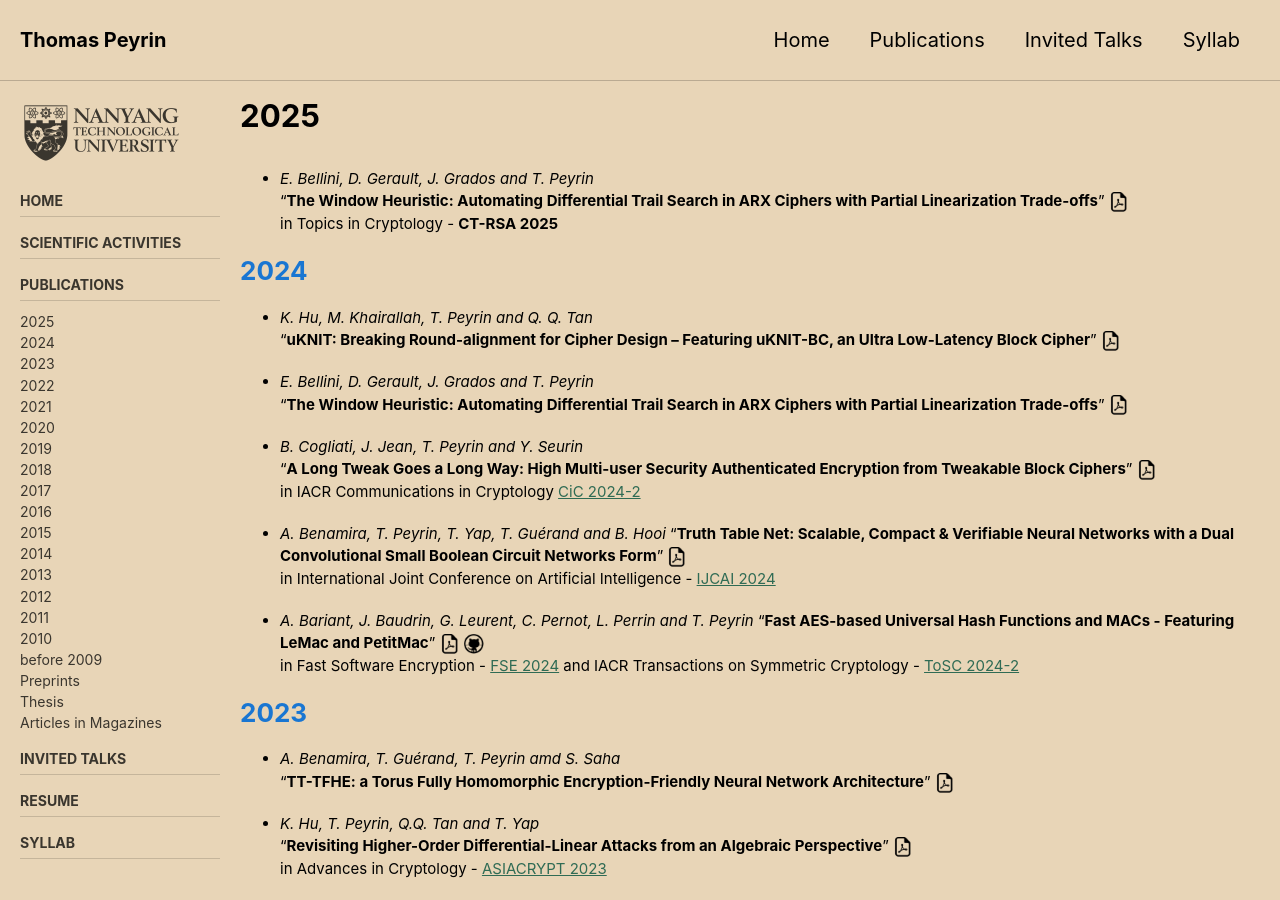
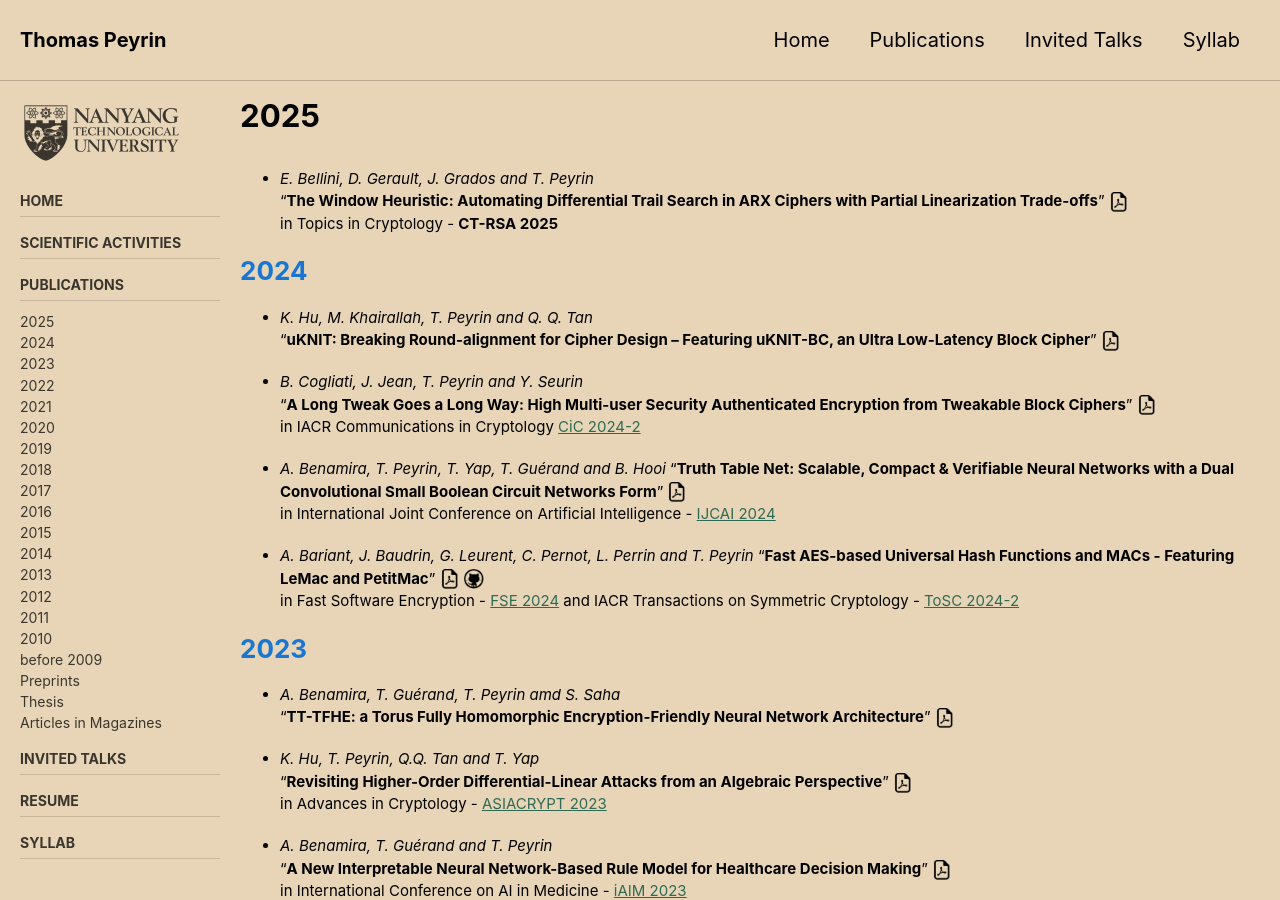
Before and after one commit to thomaspeyrin/web, a Jekyll site: the page built from publications.md, in a window 1280 px wide and 900 px high. Built offline with Jekyll 4.4.1, drawn with Linux system fonts in a browser that asks for light colours; cached includes are drawn as plain includes; nearby versions of some CDN libraries; our own code applies the rules of GitHub Pages for plain Markdown files.

Commit message:
Update publications.md

```diff
--- a/publications.md
+++ b/publications.md
@@ -19,9 +19,6 @@ in Topics in Cryptology - **CT-RSA 2025**
 
 - *K. Hu, M. Khairallah, T. Peyrin and Q. Q. Tan*
 "**uKNIT: Breaking Round-alignment for Cipher Design -- Featuring uKNIT-BC, an Ultra Low-Latency Block Cipher**"   [![](https://thomaspeyrin.github.io/web/assets/images/pdf_icon_small.png "article")](https://eprint.iacr.org/2024/1962)
-
-- *E. Bellini, D. Gerault, J. Grados and T. Peyrin*
-"**The Window Heuristic: Automating Differential Trail Search in ARX Ciphers with Partial Linearization Trade-offs**"  [![](https://thomaspeyrin.github.io/web/assets/images/pdf_icon_small.png "article")](https://eprint.iacr.org/2024/1743)
 
 - *B. Cogliati, J. Jean, T. Peyrin and Y. Seurin*
 "**A Long Tweak Goes a Long Way: High Multi-user Security Authenticated Encryption from Tweakable Block Ciphers**"  [![](https://thomaspeyrin.github.io/web/assets/images/pdf_icon_small.png "article")](https://eprint.iacr.org/2022/846.pdf)
```
